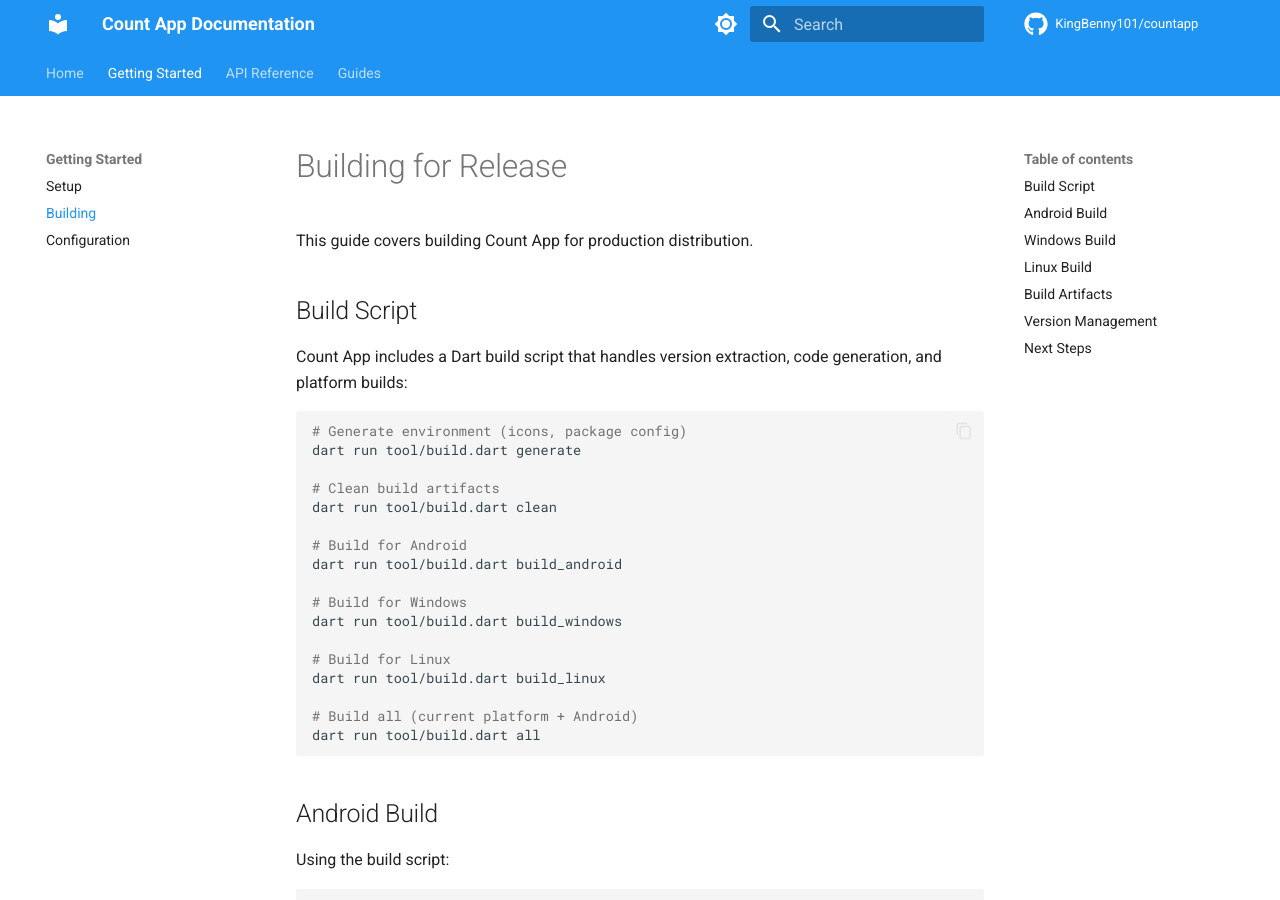
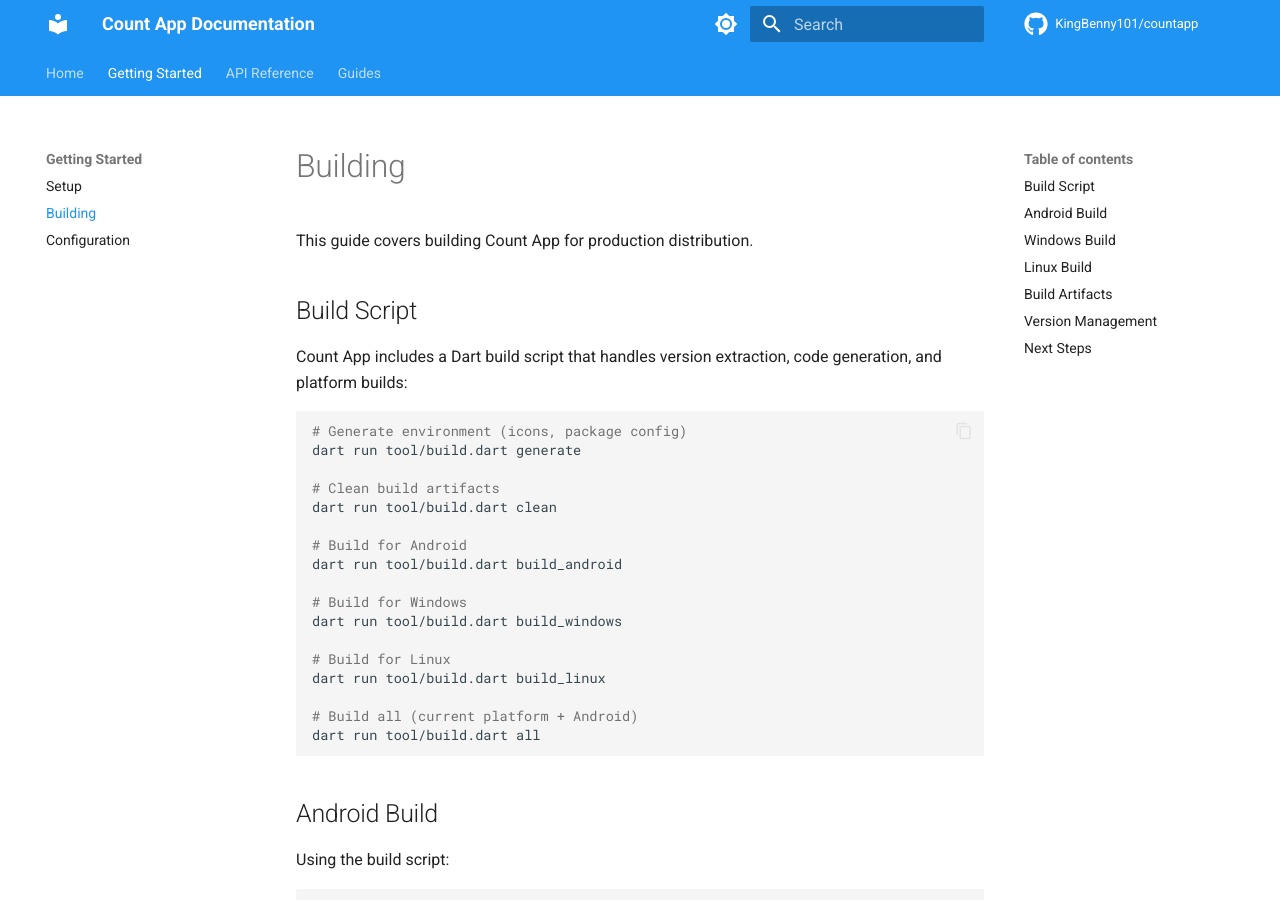
Before and after one commit to KingBenny101/countapp, an MkDocs documentation site: the page built from docs/getting-started/building.md, in a window 1280 px wide and 900 px high. Built offline with MkDocs 1.6.1 and Material for MkDocs 9.7.7, drawn with Linux system fonts in a browser that asks for light colours; comment, search, counter and statistics services are not loaded.

Commit message:
Update building guide title for clarity

```diff
--- a/docs/getting-started/building.md
+++ b/docs/getting-started/building.md
@@ -1,4 +1,4 @@
-# Building for Release
+# Building
 
 This guide covers building Count App for production distribution.
 
```
